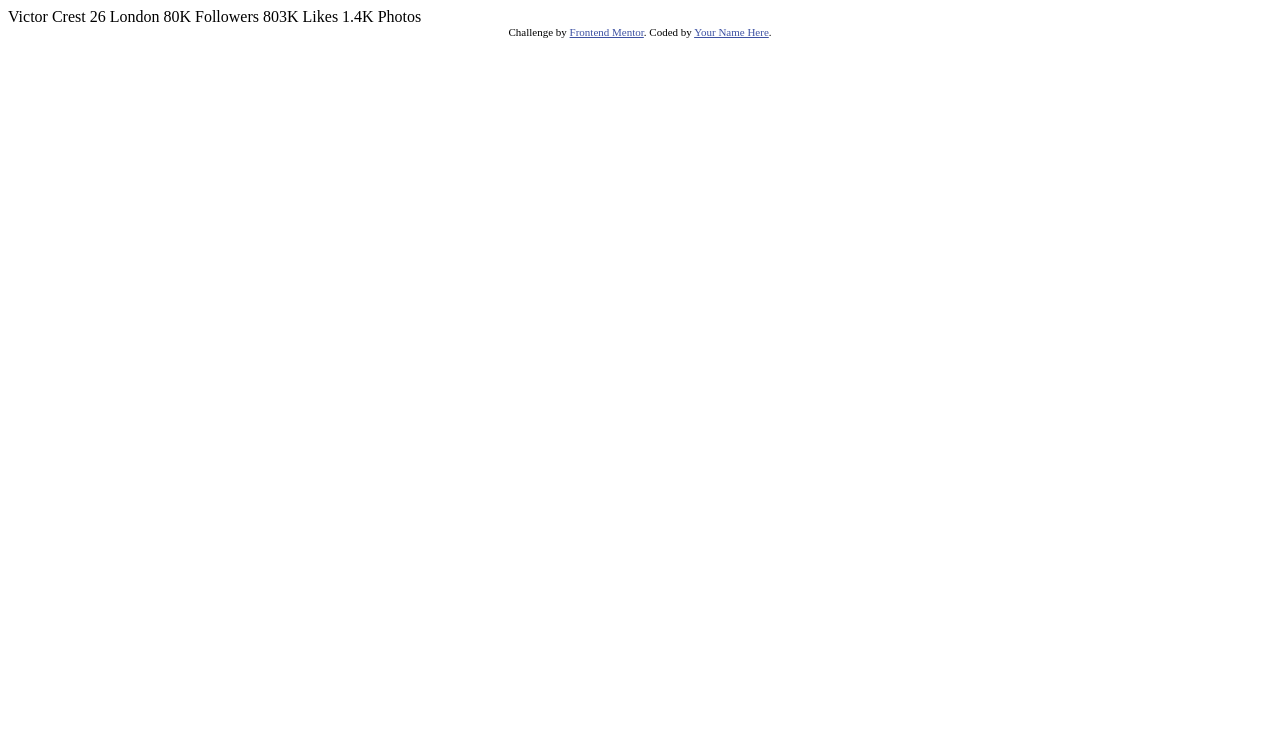
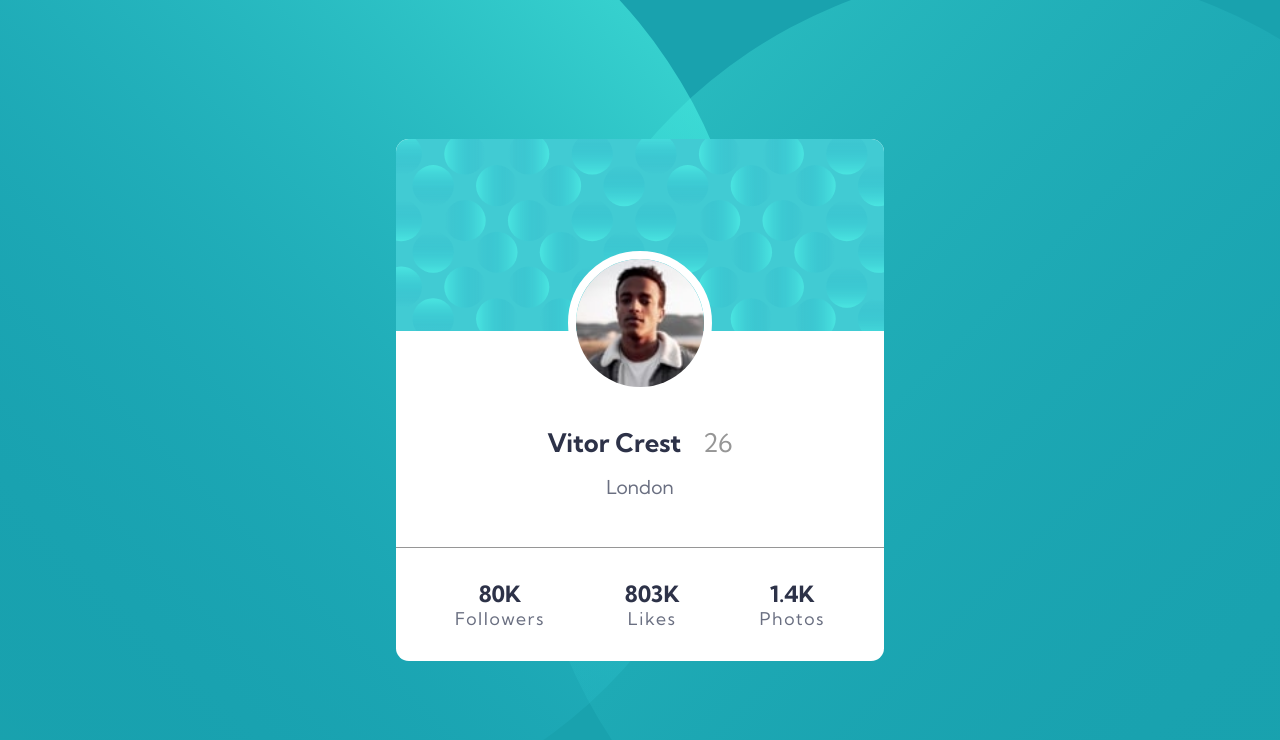
Before and after one commit to wellington-damasio/frontend-mentor-newbie-challenges, a plain HTML site: page profile-card-comp/index.html in a window 1280 px wide. Drawn offline with Linux system fonts and the light colour scheme.

Commit message:
Profile Card Component completed

```diff
--- a/profile-card-comp/index.html
+++ b/profile-card-comp/index.html
@@ -6,30 +6,40 @@
 
   <link rel="icon" type="image/png" sizes="32x32" href="./images/favicon-32x32.png">
 
+  <link rel="stylesheet" href="styles.css">
   <title>Frontend Mentor | Profile card component</title>
-
-  <!-- Feel free to remove these styles or customise in your own stylesheet 👍 -->
-  <style>
-    .attribution { font-size: 11px; text-align: center; }
-    .attribution a { color: hsl(228, 45%, 44%); }
-  </style>
 </head>
 <body>
-  Victor Crest
-  26
-  London
+  <div class="card">
+    <div class="card__header">
+      <img
+        class="card__img"
+        src="./images/image-victor.jpg"
+        alt="Profile picture"
+      />
+    </div>
+    <div class="card__body">
+      <p class="card__name">Vitor Crest <span class="card__age">26</span></p>
+      <p class="card__location">London</p>
+    </div>
+    <div class="card__footer">
+      <div class="card__social">
+        <div class="card__social__info">
+          <p class="card__social__info__number">80K</p>
+          <p class="card__social__info__text">Followers</p>
+        </div>
 
-  80K
-  Followers
+        <div class="card__social__info">
+          <p class="card__social__info__number">803K</p>
+          <p class="card__social__info__text">Likes</p>
+        </div>
 
-  803K
-  Likes
-
-  1.4K
-  Photos
-  <div class="attribution">
-    Challenge by <a href="https://www.frontendmentor.io?ref=challenge" target="_blank">Frontend Mentor</a>.
-    Coded by <a href="#">Your Name Here</a>.
+        <div class="card__social__info">
+          <p class="card__social__info__number">1.4K</p>
+          <p class="card__social__info__text">Photos</p>
+        </div>
+      </div>
+    </div>
   </div>
 </body>
 </html>
--- /dev/null
+++ b/profile-card-comp/styles.css
@@ -0,0 +1,131 @@
+/* Importing Google Fonts */
+@import url('https://fonts.googleapis.com/css2?family=Kumbh+Sans:wght@400;700&display=swap');
+
+/* Colors */
+:root {
+  --dark-cyan: hsl(185, 75%, 39%);
+  --veryDarkDesaturated-blue: hsl(229, 23%, 23%);
+  --darkGrayish-blue: hsl(227, 10%, 46%);
+  --dark-gray: hsl(0, 0%, 59%);
+}
+
+* {
+  padding: 0;
+  margin: 0;
+  box-sizing: border-box;
+}
+
+img {
+  display: block;
+  max-width: 100%;
+}
+
+body {
+  font-size: 1.125;
+  font-family: 'Kumbh Sans', sans-serif;
+  display: grid;
+  place-items: center;
+  height: 100vh;
+  background-color: var(--dark-cyan);
+  background-image: url('./images/bg-pattern-top.svg'), url('/images/bg-pattern-bottom.svg');
+  background-size: 38rem 38rem, 38rem 38rem;
+  background-position: top -10rem left -15rem, right -15rem bottom -10rem;
+  background-repeat: no-repeat, no-repeat;
+  overflow: hidden;
+}
+
+.card {
+  position: relative;
+  background-color: white;
+  width: 90%;
+  max-width: 30.5rem;
+  margin-left: auto;
+  margin-right: auto;
+  border-radius: .8rem;
+}
+
+.card__header {
+  min-height: 12rem;
+  background-image: url('./images/bg-pattern-card.svg');
+  background-size: cover;
+  border-radius: .8rem .8rem 0 0;
+}
+
+.card__img {
+  position: relative;
+  left: 50%;
+  transform: translateX(-50%);
+  top: 7rem;
+  min-width: 9rem;
+  border-radius: 100%;
+  border: 8px solid white;
+}
+
+.card__body {
+  padding-top: 6rem;
+}
+
+.card__name {
+  font-size: 1.6rem;
+  text-align: center;
+  color: var(--veryDarkDesaturated-blue);
+  font-weight: 700;
+  margin-bottom: 1rem;
+}
+
+.card__age {
+  margin-left: 1rem;
+  font-weight: 500;
+  color: var(--dark-gray);
+}
+
+.card__location {
+  text-align: center;
+  font-size: 1.2rem;
+  color: var(--darkGrayish-blue);
+  font-weight: 500;
+  margin-bottom: 3rem;
+}
+
+.card__footer {
+  border-top: 1px solid var(--dark-gray);
+  padding: 2rem 0;
+}
+
+.card__social {
+  width: 90%;
+  margin-left: auto;
+  margin-right: auto;
+  display: flex;
+  justify-content: center;
+  align-items: center;
+  gap: 5rem;
+}
+
+.card__social__info {
+  text-align: center;
+}
+
+.card__social__info__number {
+  font-size: 1.4rem;
+  font-weight: 700;
+  color: var(--veryDarkDesaturated-blue);
+}
+
+.card__social__info__text {
+  font-size: 1.1rem;
+  color: var(--darkGrayish-blue);
+  letter-spacing: 1.5px;
+}
+
+@media only screen and (min-width: 800px) {
+  body {
+    background-size: 50rem 50rem, 50rem 50rem;
+  }
+}
+
+@media only screen and (min-width: 1200px) {
+  body {
+    background-size: 62rem 62rem, 62rem 62rem;
+  }
+}
```
